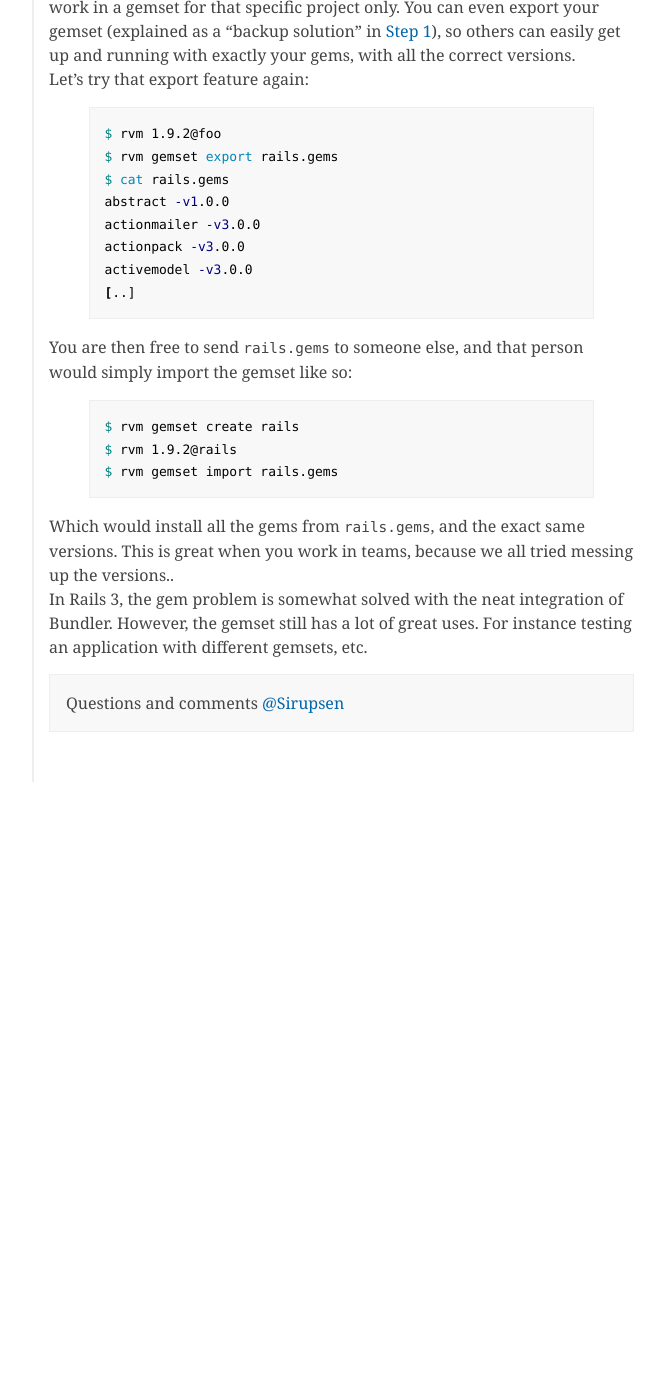
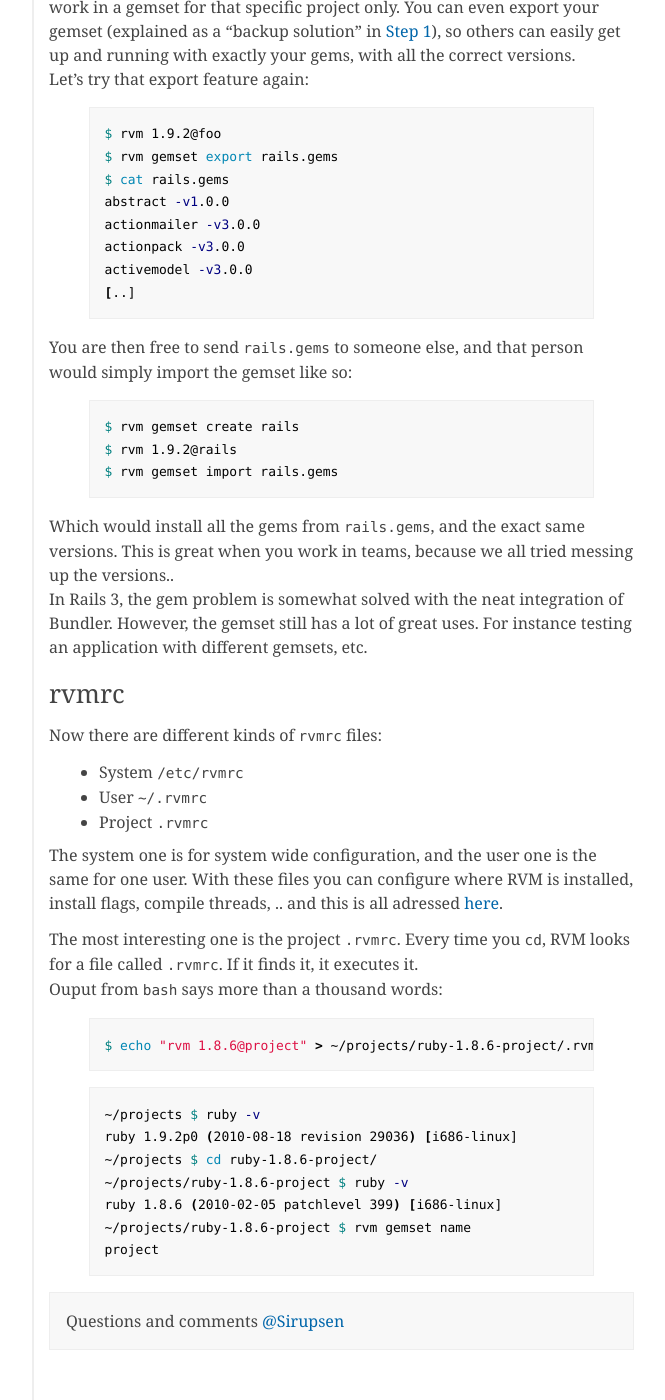
Before and after one commit to igor47/blog, a Jekyll site: the page built from _posts/2010-09-07-how-to-use-rvm-the-right-way.md, in a window 1280 px wide and 1400 px high, scrolled down 3712 px. Shown: the whole window, without its empty margins (218-883 px from the left). Built offline with Jekyll 4.4.1, drawn with Linux system fonts in a browser that asks for light colours; Markdown is read by kramdown in place of the engine named in the settings; comment, search, counter and statistics services are not loaded; before the commit the page ends 4494 px from its top, so only the background shows below that.

Commit message:
Added chapter about RVMRC

```diff
--- a/_posts/2010-09-07-how-to-use-rvm-the-right-way.md
+++ b/_posts/2010-09-07-how-to-use-rvm-the-right-way.md
@@ -169,3 +169,30 @@ $ rvm gemset import rails.gems
 
 Which would install all the gems from `rails.gems`, and the exact same versions. This is great when you work in teams, because we all tried messing up the versions..
 In Rails 3, the gem problem is somewhat solved with the neat integration of Bundler. However, the gemset still has a lot of great uses. For instance testing an application with different gemsets, etc.
+
+## rvmrc
+
+Now there are different kinds of `rvmrc` files:
+
+* System `/etc/rvmrc`
+* User `~/.rvmrc`
+* Project `.rvmrc`
+
+The system one is for system wide configuration, and the user one is the same for one user. With these files you can configure where RVM is installed, install flags, compile threads, .. and this is all adressed [here](http://rvm.beginrescueend.com/workflow/rvmrc/).
+
+The most interesting one is the project `.rvmrc`. Every time you `cd`, RVM looks for a file called `.rvmrc`. If it finds it, it executes it.
+Ouput from `bash` says more than a thousand words:
+
+{% highlight bash %}
+$ echo "rvm 1.8.6@project" > ~/projects/ruby-1.8.6-project/.rvmrc
+{% endhighlight %}
+
+{% highlight bash %}
+~/projects $ ruby -v
+ruby 1.9.2p0 (2010-08-18 revision 29036) [i686-linux]
+~/projects $ cd ruby-1.8.6-project/
+~/projects/ruby-1.8.6-project $ ruby -v
+ruby 1.8.6 (2010-02-05 patchlevel 399) [i686-linux]
+~/projects/ruby-1.8.6-project $ rvm gemset name
+project
+{% endhighlight %}
```
